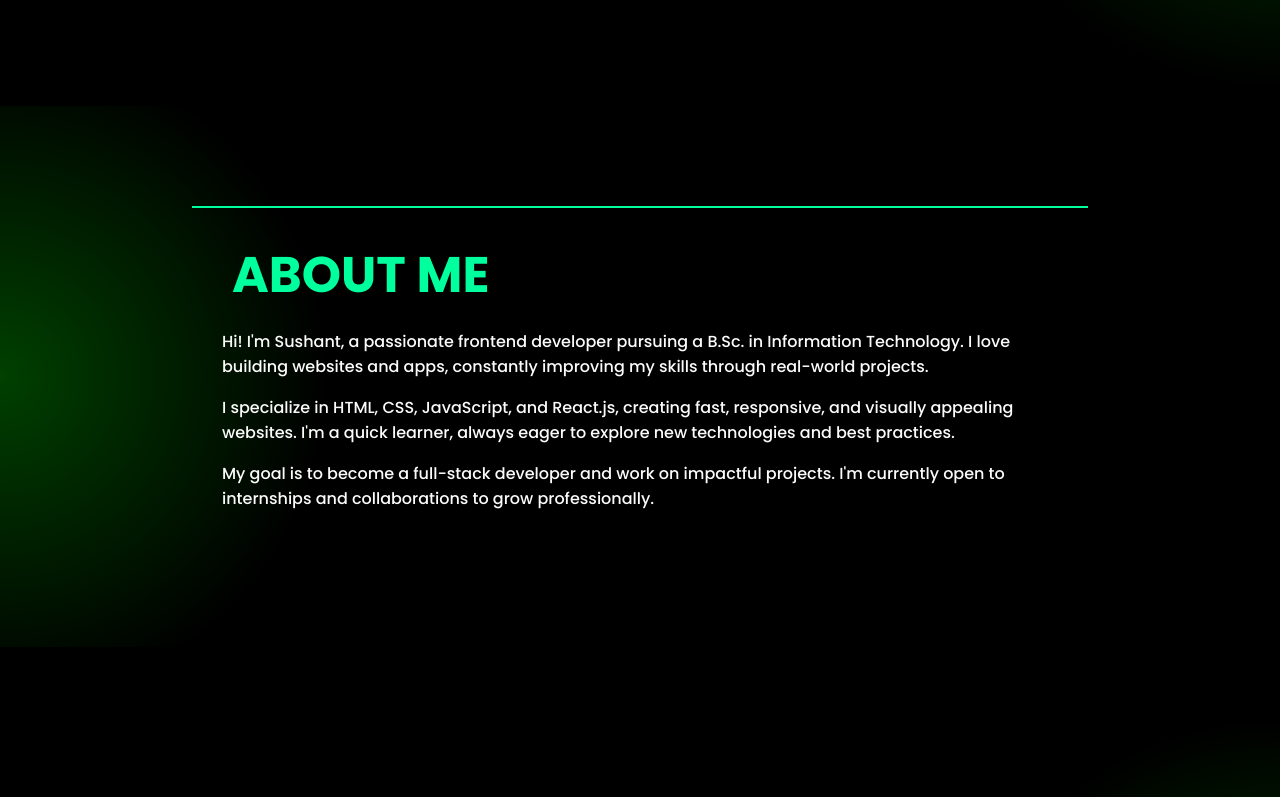
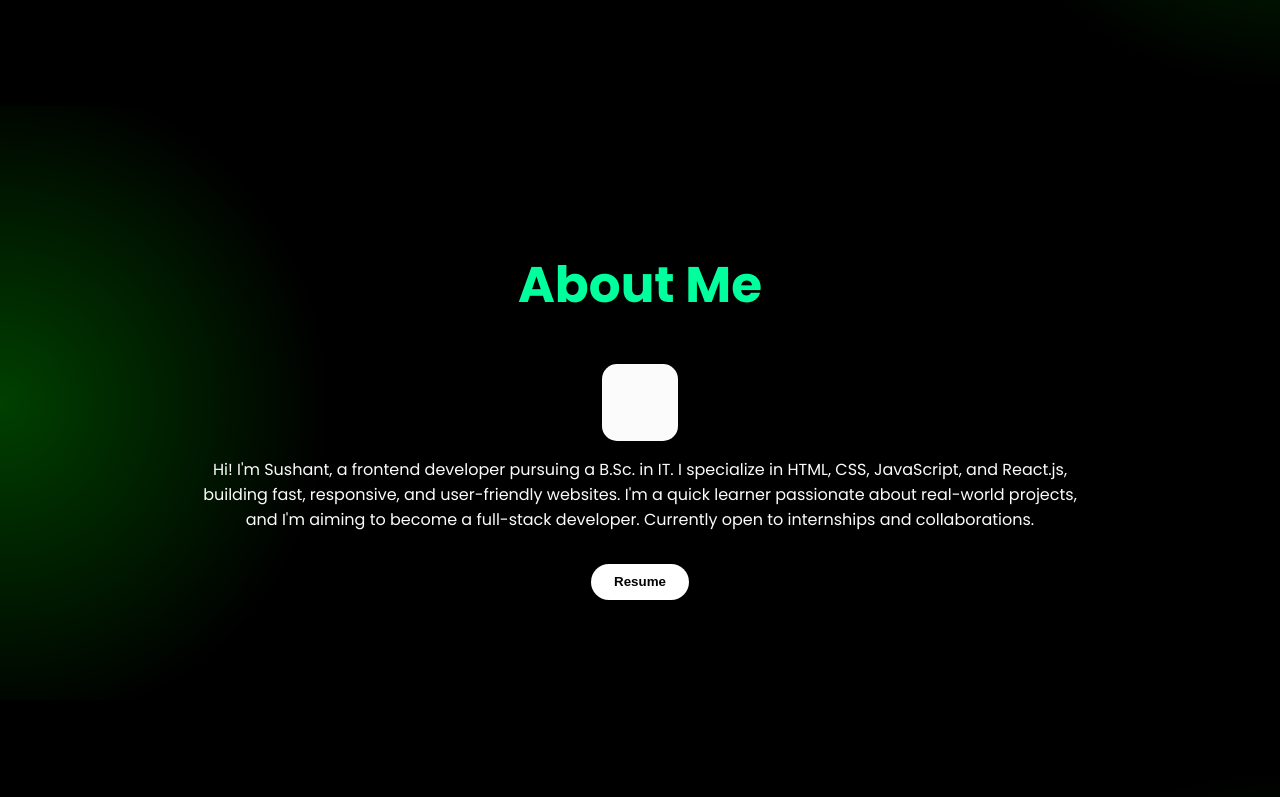
Before and after one commit to DevSushant03/Portfolio, a React (Vite) app: page / in a window 1280 px wide. Shown: the part 594-1391 px from the top of the page. Built offline with nearby package versions, Linux system fonts and the light colour scheme.

Commit message:
add resume

```diff
--- a/src/App.css
+++ b/src/App.css
@@ -8,10 +8,9 @@ html {
 :root {
   --theme: #00ff9d;
   --bg-color: #000000;
-  --element:#0c0c0c;
-  --text:#fbfbfb;
-  --text2:#020d19;
-
+  --element: #0c0c0c;
+  --text: #fbfbfb;
+  --text2: #020d19;
 }
 
 body {
@@ -55,15 +54,14 @@ body {
   .contact-section .links {
     display: none;
   }
-  h1{
+  h1 {
     font-size: 30px;
   }
-  .form-container .form-group input,textarea{
+  .form-container .form-group input,
+  textarea {
     width: 250px;
   }
-  .AboutContent {
-    display: none;
-  }
+
   .hero-section-container {
     flex-direction: column;
   }
@@ -94,23 +92,21 @@ body {
     color: var(--text);
     text-decoration: none;
   }
-  .About-section .AboutProfile {
-    padding: 0px;
-    display: block;
+  .profilecard {
+  width: 20em;
   }
-  .footer{
+  .footer {
     flex-direction: column;
     justify-content: space-evenly;
   }
-  .footer h2{
+  .footer h2 {
     font-size: medium;
   }
-  .footer span p{
+  .footer span p {
     font-size: small;
     text-align: center;
     opacity: 0.5;
   }
-
 }
 
 /* NAVBAR CSS ------------------------------------------------------------------------ */
@@ -188,7 +184,6 @@ body {
   background: var(--theme);
 }
 
-
 .shadow__btn:hover {
   box-shadow: 0 0 5px rgb(0, 255, 21), 0 0 10px rgb(0, 255, 64),
     0 0 15px rgb(0, 255, 64), 0 0 20px rgb(0, 255, 64);
@@ -208,23 +203,12 @@ body {
   padding: 100px 0px 100px 0px;
 }
 
-.AboutContent {
-  padding: 20px 30px;
-  border-top: 2px solid var(--theme);
-}
-.AboutContent h1{
-  margin: 10px;
-}
 .profilecard {
-  width: 20em;
+  width: 100%;
   display: flex;
   align-items: center;
   flex-direction: column;
 }
-.AboutProfile{
-  display: none;
-}
-
 
 .profilecard .info {
   font-weight: 400;
@@ -300,12 +284,12 @@ body {
 .skillCard {
   height: 100px;
   width: 110px;
-  padding:0px 3px 15px 3px;
+  padding: 0px 3px 15px 3px;
   margin-bottom: 30px;
   transition: 0.3s;
   border: 1px solid white;
   border-radius: 11px;
-background-color: var(--element);
+  background-color: var(--element);
 
   &:hover {
     transform: translateY(-9px);
@@ -351,13 +335,16 @@ background-color: var(--element);
   align-items: start;
   font-size: small;
   border-radius: 10px;
-  background: radial-gradient(circle at top left , var(--theme) , var(--element) 50%);
-  transition:0.4s;
-  &:hover{
+  background: radial-gradient(
+    circle at top left,
+    var(--theme),
+    var(--element) 50%
+  );
+  transition: 0.4s;
+  &:hover {
     transform: translateY(-15px);
     box-shadow: 0px 0px 10px var(--theme);
   }
-
 }
 .projectCard .card li {
   background-color: rgb(7, 7, 7);
@@ -376,7 +363,7 @@ background-color: var(--element);
   justify-content: space-between;
 }
 
-.linkBtn a{
+.linkBtn a {
   color: var(--text);
   text-decoration: none;
   font-weight: 700;
@@ -386,7 +373,7 @@ background-color: var(--element);
   border: 1px solid white;
   transition: 0.3s;
 
-  &:hover{
+  &:hover {
     background-color: var(--theme);
     color: var(--text2);
   }
@@ -411,8 +398,6 @@ background-color: var(--element);
   width: 400px;
 }
 /* From Uiverse.io by omriluz */
-
-
 
 .form-container button:active {
   scale: 0.95;
@@ -505,7 +490,7 @@ background-color: var(--element);
 /* From Uiverse.io by PriyanshuGupta28 */
 .toast {
   position: fixed;
-  top:100px;
+  top: 100px;
   left: 20px;
   display: flex;
   align-items: center;
@@ -516,28 +501,23 @@ background-color: var(--element);
   padding: 0px 10px;
   border-radius: 5px;
   box-shadow: 0px 2px 5px rgba(0, 0, 0, 0.2);
-
 }
-.toast button{
+.toast button {
   background-color: rgb(39, 39, 39);
   border-radius: 5px;
   padding: 5px;
   border: none;
   margin: 0px 5px;
   color: white;
-  &:hover{
+  &:hover {
     background-color: red;
   }
-
 }
 
-
-
 /* Footer css ------------------------------------------------------ */
-.footer{
+.footer {
   padding: 30px 0px;
   border-top: 2px solid green;
   background-color: rgba(51, 51, 51, 0.171);
   justify-content: space-evenly;
-
 }
--- a/src/App.jsx
+++ b/src/App.jsx
@@ -13,7 +13,7 @@ import { useEffect } from "react";
 const App = () => {
   useEffect(() => {
     AOS.init({
-      duration: 1000, // Animation duration (in ms)
+      duration: 1500, // Animation duration (in ms)
       once: false, // Only animate once
     });
   }, []);
--- a/src/pages/About.jsx
+++ b/src/pages/About.jsx
@@ -17,26 +17,10 @@ const About = () => {
               collaborations.
             </p>
             <div className="share"></div>
-            <button data-aos="fade-up">Resume</button>
+            <a data-aos="fade-up" href="https://drive.google.com/file/d/1yVzq_oFGg6W2mNPyCpsDobl59XqblY1p/view?usp=drive_link">
+              <button>Resume</button>
+            </a>
           </div>
-        </div>
-        <div className="AboutContent">
-          <h1 data-aos="fade-up">ABOUT ME</h1>
-          <p data-aos="fade-up">
-            Hi! I'm Sushant, a passionate frontend developer pursuing a B.Sc. in
-            Information Technology. I love building websites and apps,
-            constantly improving my skills through real-world projects.
-          </p>
-          <p data-aos="fade-up">
-            I specialize in HTML, CSS, JavaScript, and React.js, creating fast,
-            responsive, and visually appealing websites. I'm a quick learner,
-            always eager to explore new technologies and best practices.
-          </p>
-          <p data-aos="fade-up">
-            My goal is to become a full-stack developer and work on impactful
-            projects. I'm currently open to internships and collaborations to
-            grow professionally.
-          </p>
         </div>
       </div>
     </section>
```
